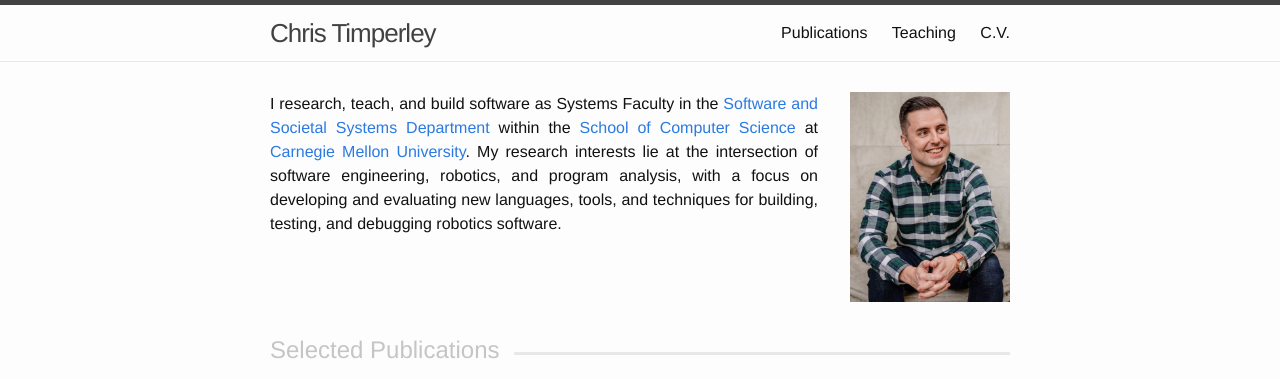
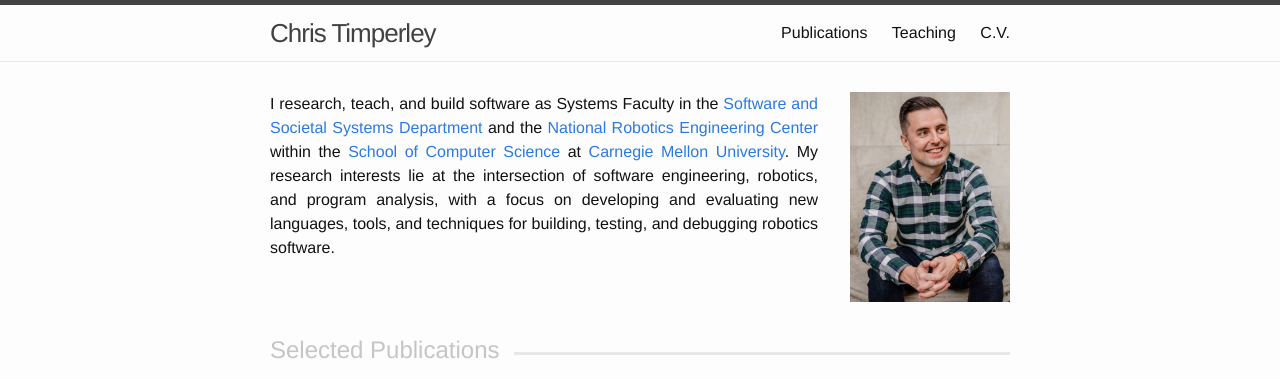
Before and after one commit to ChrisTimperley/ChrisTimperley.github.io, a Jekyll site: the page built from index.html, in a window 1280 px wide, cut to the strip 0-379 px from the top of the page. Built offline with Jekyll 4.4.1, drawn with Linux system fonts in a browser that asks for light colours; nearby versions of some CDN libraries.

Commit message:
added NREC to homepage

```diff
--- a/index.html
+++ b/index.html
@@ -5,7 +5,7 @@ layout: default
   <div style="margin-bottom: 10px; display: inline-block; position: relative">
     <image src="/images/profile.jpg" style="margin-left: 32px; width:160px; float: right"/>
     <p align="justify">I research, teach, and build software as Systems Faculty in the
-    <a href="https://s3d.cmu.edu">Software and Societal Systems Department</a> within the <a href="https://www.cmu.edu/scs">School of Computer Science</a> at
+    <a href="https://s3d.cmu.edu">Software and Societal Systems Department</a> and the <a href="https://www.nrec.ri.cmu.edu">National Robotics Engineering Center</a> within the <a href="https://www.cmu.edu/scs">School of Computer Science</a> at
     <a href="https://www.cmu.edu">Carnegie Mellon University</a>.
     My research interests lie at the intersection of software engineering, robotics, and program analysis, with a focus on developing and evaluating new languages, tools, and techniques for building, testing, and debugging robotics software.
     </p>
```
